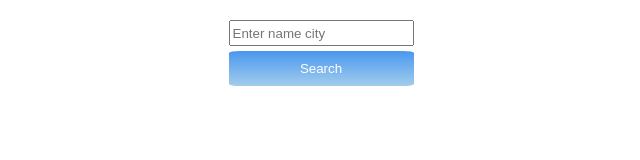
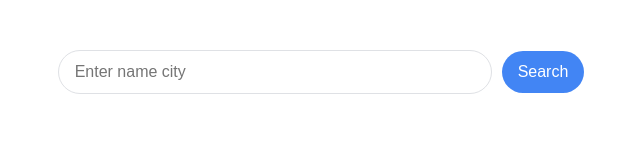
Before and after one commit to GigiKrugman/QualityOfLifeJs, a plain HTML site: page index.html in a window 1280 px wide. Shown: the whole page, without its empty margins (319-959 px from the left). Drawn offline with Linux system fonts and the light colour scheme.

Commit message:
Feat style.css added

```diff
--- a/style.css
+++ b/style.css
@@ -4,37 +4,53 @@ body {
     Oxygen, Ubuntu, Cantarell, "Open Sans", "Helvetica Neue", sans-serif;
 }
 
-form {
+/* form {
   display: grid;
   flex-direction: column;
   justify-content: center;
   padding: 20px 40px;
-}
+} */
 
-#results-list {
+/* #results-list {
   display: flex;
   flex-direction: column;
   align-items: center;
   padding: 10px 25px;
+} */
+
+#search-form {
+  display: flex;
+  justify-content: center; /* Center horizontally */
+  align-items: center; /* Center vertically */
+  margin-top: 50px; /* Add margin from top */
 }
 
-#submit-btn {
-  margin-top: 5px;
-  padding: 10px 20px;
-  background-image: linear-gradient(rgb(74, 151, 239), rgb(162, 205, 236));
-  color: white;
-  font-size: normal;
-  border: none;
-  border-radius: 6%;
-  cursor: pointer;
-  transition-duration: 0.4s;
+/* Style the search input box */
+#search-input {
+  border: 1px solid #dfe1e5; /* Set border color */
+  border-radius: 24px; /* Set border radius to make it round */
+  font-size: 16px; /* Set font size */
+  padding: 12px 16px; /* Set padding */
+  width: 400px; /* Set width of the input box */
 }
 
-#submit-btn:hover {
-  background-color: #4caf50; /* Green */
-  color: white;
+/* Style the search button */
+#submit-btn {
+  background-color: #4285f4; /* Set background color */
+  border: none; /* Remove border */
+  border-radius: 24px; /* Set border radius to make it round */
+  color: #fff; /* Set text color */
+  font-size: 16px; /* Set font size */
+  padding: 12px 16px; /* Set padding */
+  margin-left: 10px; /* Add margin to separate from input box */
 }
 
-#search-input {
-  height: 20px;
+/* Change color of button on hover */
+#submit-btn:hover {
+  background-color: #357ae8;
 }
+
+/* Change color of button on click */
+#submit-btn:active {
+  background-color: #2962ff;
+}
```
